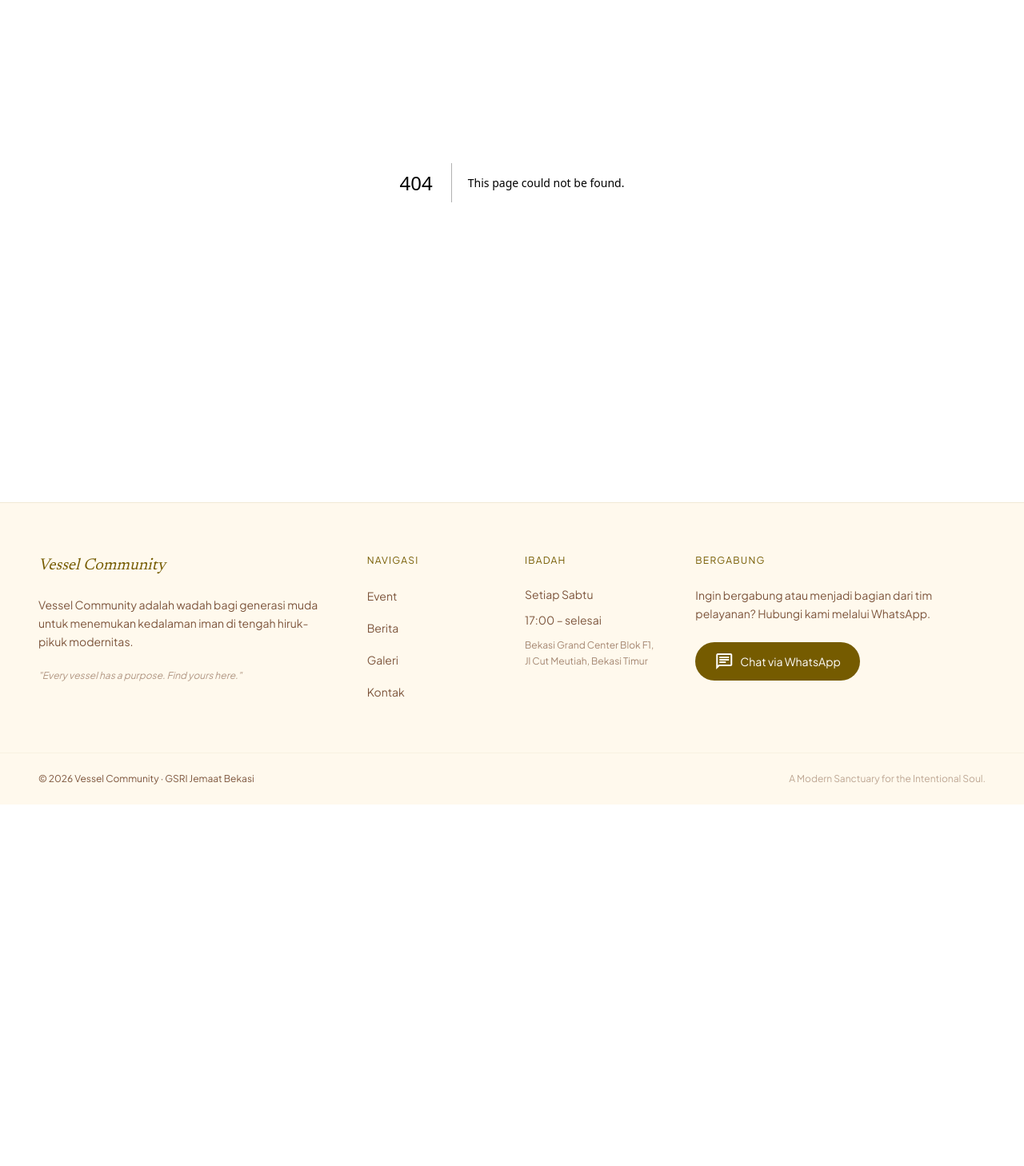
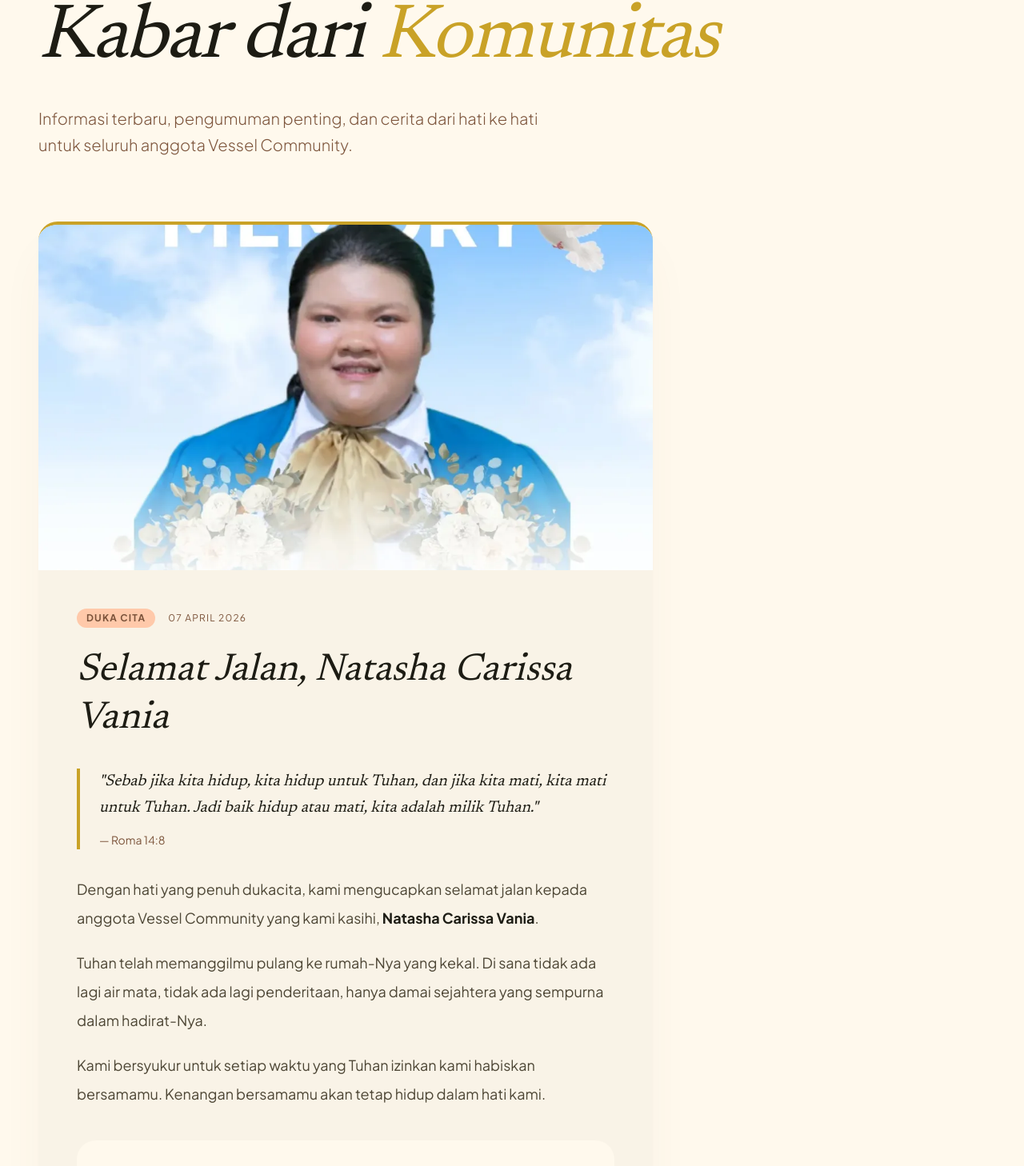
Before and after one commit to davsantoso/vessel-community, a Next.js app: page /berita in a window 1280 px wide. Before the commit this address had no page. Shown: the part 172-1630 px from the top of the page at 80% size. Before the commit the page ends 1178 px from the top, so only its background shows below. Built offline with nearby package versions, Linux system fonts and the light colour scheme.

Commit message:
feat: implement Berita page with memorial news for Natasha Carissa Vania

```diff
--- /dev/null
+++ b/app/berita/page.tsx
@@ -0,0 +1,103 @@
+import type { Metadata } from 'next'
+import Image from 'next/image'
+
+export const metadata: Metadata = {
+  title: 'Berita & Pengumuman | Vessel Community',
+  description: 'Berita dan pengumuman terbaru dari Vessel Community.',
+}
+
+export default function BeritaPage() {
+  return (
+    <div className="pt-32 pb-32">
+      {/* Header */}
+      <header className="max-w-screen-2xl mx-auto px-6 md:px-12 mb-20">
+        <span className="font-label uppercase tracking-widest text-primary font-bold mb-4 block text-xs">
+          Berita &amp; Pengumuman
+        </span>
+        <h1 className="text-6xl md:text-8xl font-headline italic tracking-tight leading-tight text-on-surface mb-6">
+          Kabar dari <span className="text-primary-container">Komunitas</span>
+        </h1>
+        <p className="text-xl text-secondary leading-relaxed font-light max-w-2xl">
+          Informasi terbaru, pengumuman penting, dan cerita dari hati ke hati untuk seluruh anggota
+          Vessel Community.
+        </p>
+      </header>
+
+      {/* News card */}
+      <section className="max-w-screen-2xl mx-auto px-6 md:px-12">
+        <div className="max-w-3xl">
+          <article className="bg-surface-container-low rounded-xl overflow-hidden editorial-shadow border-t-4 border-primary-container">
+            {/* Photo */}
+            <div className="relative aspect-[16/9] w-full">
+              <Image
+                src="/images/berita/07-04-2026.jpg"
+                alt="Selamat Jalan, Natasha Carissa Vania"
+                fill
+                className="object-cover"
+                sizes="(max-width: 768px) 100vw, 800px"
+                priority
+              />
+            </div>
+
+            {/* Content */}
+            <div className="p-10 md:p-12">
+              {/* Meta */}
+              <div className="flex items-center gap-4 mb-6">
+                <span className="bg-secondary-container text-on-secondary-container px-3 py-1 rounded-full text-xs font-bold tracking-widest uppercase">
+                  Duka Cita
+                </span>
+                <span className="text-secondary font-label text-xs uppercase tracking-widest">
+                  07 April 2026
+                </span>
+              </div>
+
+              <h2 className="font-headline italic text-4xl md:text-5xl text-on-surface mb-8 leading-tight">
+                Selamat Jalan, Natasha Carissa Vania
+              </h2>
+
+              {/* Verse */}
+              <blockquote className="border-l-4 border-primary-container pl-6 mb-8">
+                <p className="font-headline italic text-xl text-on-surface leading-relaxed mb-3">
+                  "Sebab jika kita hidup, kita hidup untuk Tuhan, dan jika kita mati, kita mati
+                  untuk Tuhan. Jadi baik hidup atau mati, kita adalah milik Tuhan."
+                </p>
+                <cite className="text-secondary font-label text-sm not-italic">— Roma 14:8</cite>
+              </blockquote>
+
+              {/* Body */}
+              <div className="space-y-5 text-on-surface-variant leading-loose text-lg">
+                <p>
+                  Dengan hati yang penuh dukacita, kami mengucapkan selamat jalan kepada anggota
+                  Vessel Community yang kami kasihi,{' '}
+                  <strong className="text-on-surface">Natasha Carissa Vania</strong>.
+                </p>
+                <p>
+                  Tuhan telah memanggilmu pulang ke rumah-Nya yang kekal. Di sana tidak ada lagi
+                  air mata, tidak ada lagi penderitaan, hanya damai sejahtera yang sempurna dalam
+                  hadirat-Nya.
+                </p>
+                <p>
+                  Kami bersyukur untuk setiap waktu yang Tuhan izinkan kami habiskan bersamamu.
+                  Kenangan bersamamu akan tetap hidup dalam hati kami.
+                </p>
+              </div>
+
+              {/* Closing */}
+              <div className="mt-10 p-8 bg-surface rounded-xl text-center">
+                <p className="font-headline italic text-3xl text-primary mb-4">
+                  Rest in the arms of Jesus 🕊️
+                </p>
+                <p className="text-secondary font-body text-base mb-2">
+                  — Vessel Community &amp; Family.
+                </p>
+                <p className="text-secondary/70 font-body text-sm">
+                  Doa kami menyertai keluarga yang ditinggalkan. Tuhan memberkati 🙏
+                </p>
+              </div>
+            </div>
+          </article>
+        </div>
+      </section>
+    </div>
+  )
+}
```
